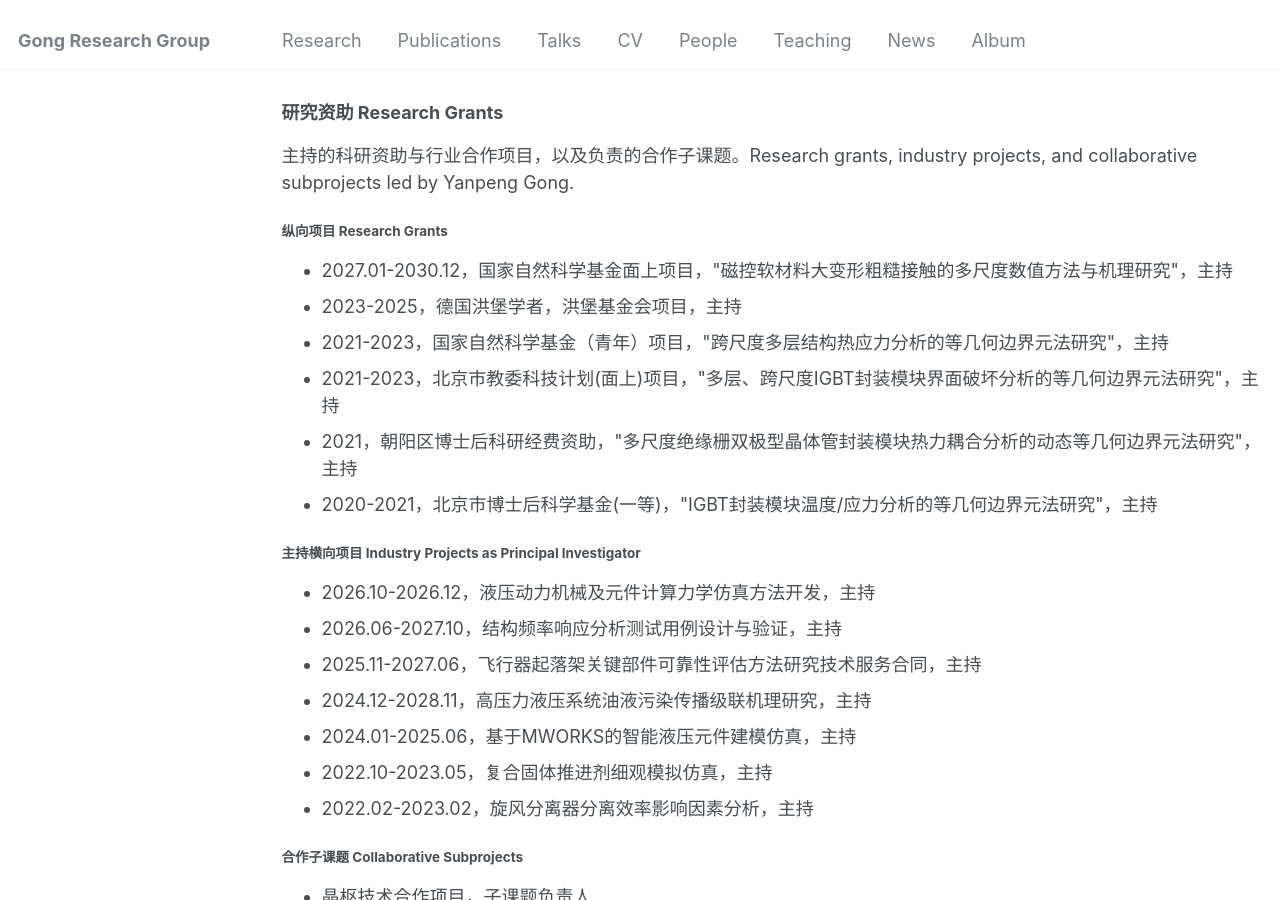
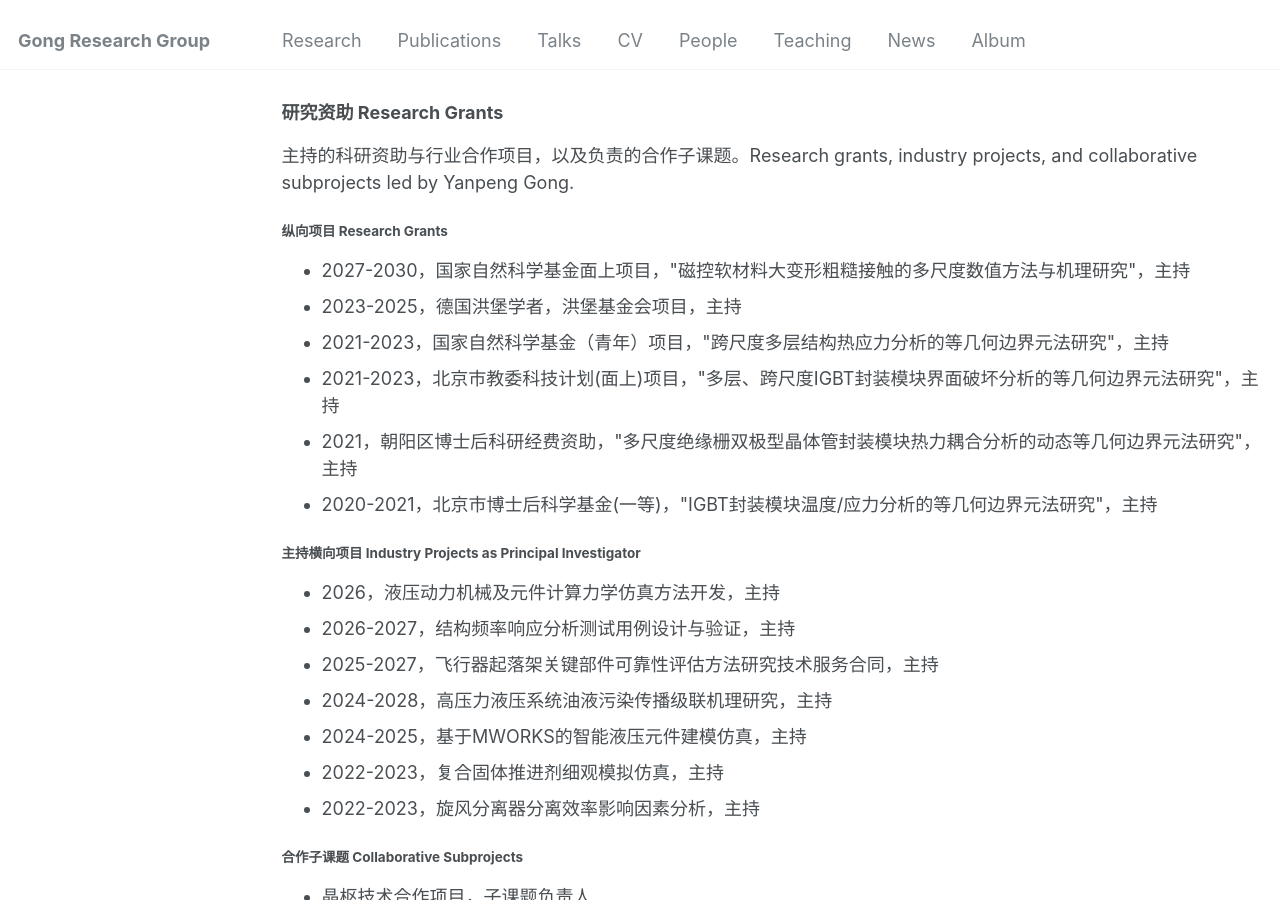
Before and after one commit to yanpeng-gong/yanpeng-gong.github.io, a Jekyll site: the page built from _research/research.md, in a window 1280 px wide and 900 px high, scrolled down 4403 px. Built offline with Jekyll 4.4.1, drawn with Linux system fonts in a browser that asks for light colours; comment, search, counter and statistics services are not loaded.

Commit message:
projects: use year-only date ranges

```diff
--- a/_research/research.md
+++ b/_research/research.md
@@ -109,7 +109,7 @@ We are committed to solving critical numerical computational challenges in compl
 
 <h4>纵向项目 Research Grants</h4>
 <ul>
-<li>2027.01-2030.12，国家自然科学基金面上项目，"磁控软材料大变形粗糙接触的多尺度数值方法与机理研究"，主持</li>
+<li>2027-2030，国家自然科学基金面上项目，"磁控软材料大变形粗糙接触的多尺度数值方法与机理研究"，主持</li>
 <li>2023-2025，德国洪堡学者，洪堡基金会项目，主持</li>
 <li>2021-2023，国家自然科学基金（青年）项目，"跨尺度多层结构热应力分析的等几何边界元法研究"，主持</li>
 <li>2021-2023，北京市教委科技计划(面上)项目，"多层、跨尺度IGBT封装模块界面破坏分析的等几何边界元法研究"，主持</li>
@@ -119,13 +119,13 @@ We are committed to solving critical numerical computational challenges in compl
 
 <h4>主持横向项目 Industry Projects as Principal Investigator</h4>
 <ul>
-<li>2026.10-2026.12，液压动力机械及元件计算力学仿真方法开发，主持</li>
-<li>2026.06-2027.10，结构频率响应分析测试用例设计与验证，主持</li>
-<li>2025.11-2027.06，飞行器起落架关键部件可靠性评估方法研究技术服务合同，主持</li>
-<li>2024.12-2028.11，高压力液压系统油液污染传播级联机理研究，主持</li>
-<li>2024.01-2025.06，基于MWORKS的智能液压元件建模仿真，主持</li>
-<li>2022.10-2023.05，复合固体推进剂细观模拟仿真，主持</li>
-<li>2022.02-2023.02，旋风分离器分离效率影响因素分析，主持</li>
+<li>2026，液压动力机械及元件计算力学仿真方法开发，主持</li>
+<li>2026-2027，结构频率响应分析测试用例设计与验证，主持</li>
+<li>2025-2027，飞行器起落架关键部件可靠性评估方法研究技术服务合同，主持</li>
+<li>2024-2028，高压力液压系统油液污染传播级联机理研究，主持</li>
+<li>2024-2025，基于MWORKS的智能液压元件建模仿真，主持</li>
+<li>2022-2023，复合固体推进剂细观模拟仿真，主持</li>
+<li>2022-2023，旋风分离器分离效率影响因素分析，主持</li>
 </ul>
 
 <h4>合作子课题 Collaborative Subprojects</h4>
```
Also changed, not shown: _pages/cv.md (+8 -8 lines), files/CV_YanpengGong.md (+8 -8 lines).
